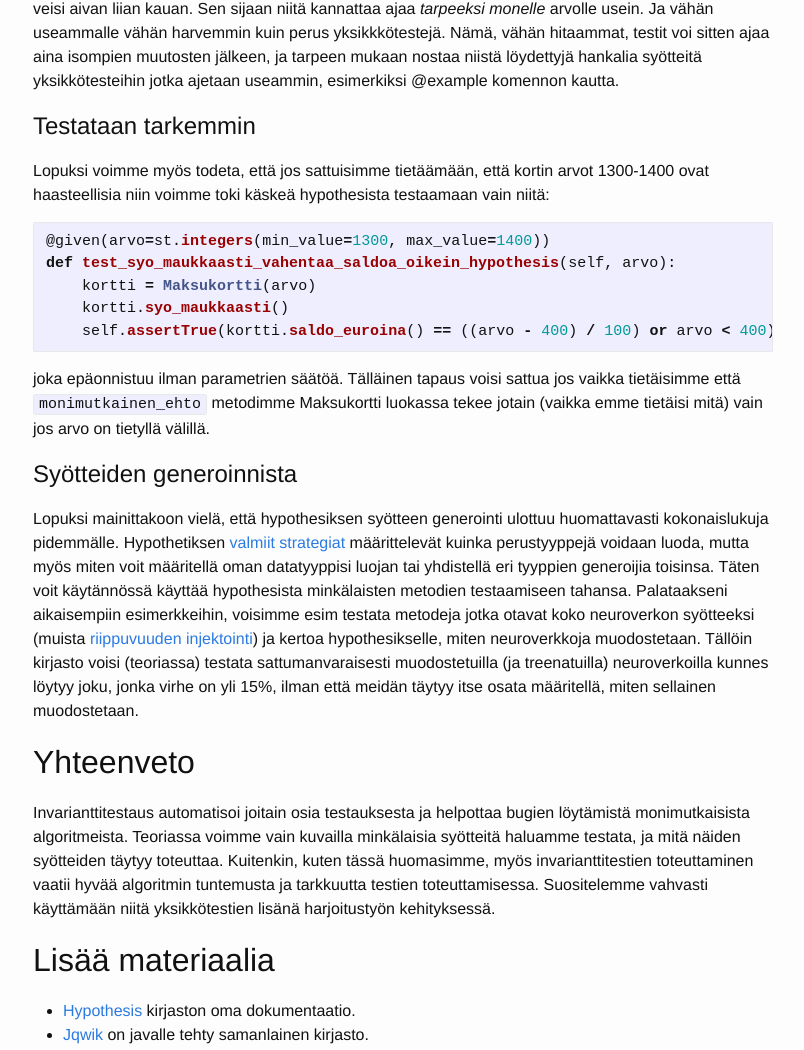
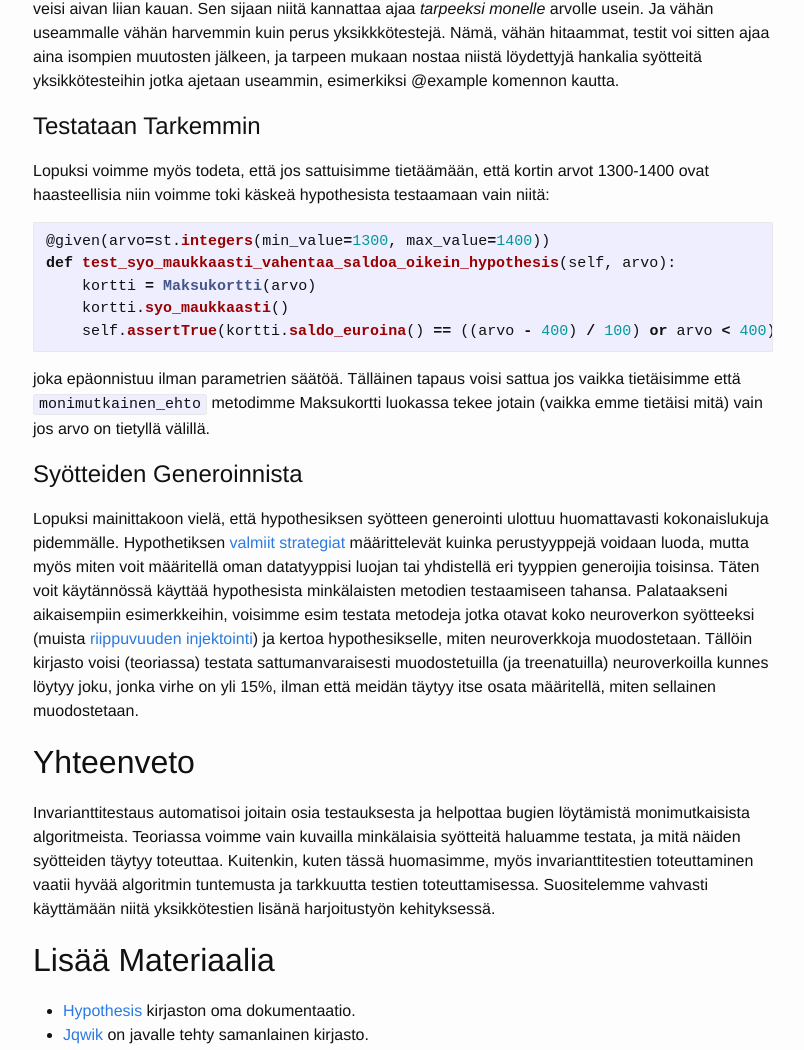
Before and after one commit to algolabra-hy/algolabra-hy.github.io, a Jekyll site: the page built from test_invariant.md, in a window 1280 px wide and 1400 px high, scrolled down 8622 px. Shown: the part 148-1198 px from the top of the window, without its empty margins (237-1041 px from the left). Built offline with Jekyll 4.4.1, drawn with Linux system fonts in a browser that asks for light colours; some of the changed text lies outside the part shown.

````diff
--- a/test_invariant.md
+++ b/test_invariant.md
@@ -98,7 +98,7 @@ src/maksukortti.py      22      1      8      2    90%   15->exit, 20
 TOTAL                   22      1      8      2    90%
 ```
 
-## Monimutkainen maksukortti
+## Monimutkainen Maksukortti
 
 Simuloidaan seuraavaksi (hieman keinotekoisesti) monimutkaisemman algoritmin testausta.
 Kuvitellaan, että syödessä maukkaasti halutaan tarkastaa jokin monimutkainen ehto, joka varmistaa,
@@ -142,7 +142,7 @@ emme pysty määrittelemään syöteitä yksikkötestille joka varmasti saisi se
 Jos tämä esimerkki tuntuu liian keinotekoiselta voit kuvitella esim. ohjelman joka tekee jotain erilailla jos jonkun neuroverkon
 virhe on enemmän kuin 15%, tai tekoälyn, joka toimii erilailla mikäli se toteaa voittomahdollisuuksiensa olevan yli 83%.
 
-## Yksittäisistä syötteistä invariantteihin
+## Yksittäisistä Syötteistä Invariantteihin
 Nähtiin siis tapaus, jossa koodi toimii halutulla tavalla _melkein_ kaikilla syötteillä. Voidaksemme kirjoittaa testin joka huomaa bugin, meidän täytyisi osata arvata syötteet jolla koodi ei toimi. Harjoitustyössä toteutettaville algoritmeille tämä voi olla parhaimillaankin erittäin haastavaa, yleensä mahdotonta. Yksittäisten syötteiden sijasta tälläisissä tapauksissa kannattaakin testata invariantteja joita metodien tulisi toteuttaa, ja luoda mahdolliset syötteet automaattisesti. Englanniksi tätä tekniikka kutsutaan usein nimellä invariant tai property testing, ja se liittyy myös läheisesti ns. fuzzaukseen.
 
 Invarianttitestauksessa ideana on, että:
@@ -205,14 +205,14 @@ Tämä johtuu siitä, että juuri kirjoittamamme testi kokeilee myös arvoja jot
 
 Haarakattavuuden mielessä nämä testit ovat siis parempia ja testaavat suurempaa osaa koodista. Tämän lisäki toivottu invariantti tuntuu pitävän. Vielä tämäkään ei kuitenkaan riitä. Ongelmana on, että testimme hylkää täsmälleen yhden yhteensä 150000 mahdollisesta arvosta ja normaaleilla asetuksilla hypotheis kirjasto ajaa jokaisen testin vain [100 kertaa](https://hypothesis.readthedocs.io/en/latest/settings.html#hypothesis.settings.max_examples) eri, sattumanvaraisesti valituilla, arvoilla. Jos ajaisimme testejä tarpeeksi monta kertaa, lopulta hypothesis voisi sattumalta valita arvon 1337 jolloin testit hylkäisivät. Meillä ei kuitenkaan ole mitään takuita siitä monta kertaa täytyy ajaa. Toisin sanoen invarianttitestit eivät vielä itsessään täysin takaa koodin toimivuutta. Moninmutkaisten algoritmien testaaminen vaatii siis edelleenkin hyvää ymmärrystä algoritmista ja sen toivotusta toiminnasta
 
-## Miten parannetaan?
+## Miten Parannetaan?
 
 Katsotaan vielä, miten tätä yhtä testiä voisi parantaa saamaan kiinni tunnetun bugin. Yleisesti tähän on kolme tapaa:
 1. Testataan enemmän arvoja.
 1. Lisätään yksittäisiä arvoja pakollisiksi testeiksi.
 1. Testataan arvoja jotka oletamme vaikeiksi
 
-# Testataan enemmän
+# Testataan Enemmän
 Tämä on ehkä kaikkein luonnollisin ajatus parantaa testejä. Käsketään yksinkertaisesti hypothesisiä kokeilemaan enemmän arvoja.
 Tämä onnistuu lisäämällä importteihin "settings" käskyn ja lisäämällä sen testin eteen:
 ```python
@@ -267,7 +267,7 @@ FAILED src/tests/maksukortti_test.py::TestMaksukortti::test_syo_maukkaasti_vahen
 ```
 Nyt saatiin mitä haluttiin, hypotheis kertoo, että yksi testi epäonnistui, ja myös että se epäonnistui silloin kun muuttuja arvo on 1337, eli aivan kuten odotimmekin.
 
-# Lisätään yksikkötestejä
+# Lisätään Yksikkötestejä
 Jos ajoit edellisen testin itse, huomasit että siihen meni (verattaessa aiempaan) melko paljon aikaa. Tämä johtuu yksinkertaisesti siitä, että viimeinen testi ajettiin yhteensä 15000 kertaa. Tämä on useamman arvon testaamisen heikkous, vaikeita metodeja voi olla aivan liian hidasta testata näin perusteellisesti aina kun ajetaan testejä. Tilanne pahenee edelleen jos metodi jota testataan ei ole vakioaikainen.
 
 Kuitenkin jos satuttaisiin jollain lailla tietämään, että arvo 1337 on hankala metodille (esim. ajamalla kerran perusteelliset testit), niin voimme pakottaa hypotheis kirjaston aina kokeilemaan ainakin sen arvon. Tämä onnistuu @example lisäyksellä:
@@ -323,7 +323,7 @@ Eli testi ei mene läpi, eikä kestäkään niin kauaa enää.
 
 *Huom* Yleisessä tapauksessa invariantti testejä ei siis kannata ajaa kaikille mahdollisille syötteille, tämä veisi aivan liian kauan. Sen sijaan niitä kannattaa ajaa _tarpeeksi monelle_ arvolle usein. Ja vähän useammalle vähän harvemmin kuin perus yksikkkötestejä. Nämä, vähän hitaammat, testit voi sitten ajaa aina isompien muutosten jälkeen, ja tarpeen mukaan nostaa niistä löydettyjä hankalia syötteitä yksikkötesteihin jotka ajetaan useammin, esimerkiksi @example komennon kautta.
 
-# Testataan tarkemmin
+# Testataan Tarkemmin
 Lopuksi voimme myös todeta, että jos sattuisimme tietäämään, että kortin arvot 1300-1400 ovat haasteellisia niin voimme toki käskeä hypothesista testaamaan vain niitä:
 ```python
 @given(arvo=st.integers(min_value=1300, max_value=1400))
@@ -334,7 +334,7 @@ def test_syo_maukkaasti_vahentaa_saldoa_oikein_hypothesis(self, arvo):
 ```
 joka epäonnistuu ilman parametrien säätöä. Tälläinen tapaus voisi sattua jos vaikka tietäisimme että ```monimutkainen_ehto``` metodimme Maksukortti luokassa tekee jotain (vaikka emme tietäisi mitä) vain jos arvo on tietyllä välillä.
 
-# Syötteiden generoinnista
+# Syötteiden Generoinnista
 Lopuksi mainittakoon vielä, että hypothesiksen syötteen generointi ulottuu huomattavasti kokonaislukuja pidemmälle. Hypothetiksen [valmiit strategiat](https://hypothesis.readthedocs.io/en/latest/data.html) määrittelevät kuinka perustyyppejä voidaan luoda, mutta myös miten voit määritellä oman datatyyppisi luojan tai yhdistellä eri tyyppien generoijia toisinsa. Täten voit käytännössä käyttää hypothesista minkälaisten metodien testaamiseen tahansa. Palataakseni aikaisempiin esimerkkeihin, voisimme esim testata metodeja jotka otavat koko neuroverkon syötteeksi (muista [riippuvuuden injektointi](/riippuvuuksien_injektointi_python)) ja kertoa hypothesikselle, miten neuroverkkoja muodostetaan. Tällöin kirjasto voisi (teoriassa) testata sattumanvaraisesti muodostetuilla (ja treenatuilla) neuroverkoilla kunnes löytyy joku, jonka virhe on yli 15%, ilman että meidän täytyy itse osata määritellä, miten sellainen muodostetaan.
 
 
@@ -342,7 +342,7 @@ Lopuksi mainittakoon vielä, että hypothesiksen syötteen generointi ulottuu hu
 Invarianttitestaus automatisoi joitain osia testauksesta ja helpottaa bugien löytämistä monimutkaisista algoritmeista. Teoriassa voimme vain kuvailla minkälaisia syötteitä haluamme testata, ja mitä näiden syötteiden täytyy toteuttaa. Kuitenkin, kuten tässä huomasimme, myös invarianttitestien toteuttaminen vaatii hyvää algoritmin tuntemusta ja tarkkuutta testien toteuttamisessa. Suositelemme vahvasti käyttämään niitä yksikkötestien lisänä harjoitustyön kehityksessä.
 
 
-## Lisää materiaalia
+## Lisää Materiaalia
 - [Hypothesis](https://hypothesis.readthedocs.io/en/latest/#) kirjaston oma dokumentaatio.
 - [Jqwik](https://jqwik.net/) on javalle tehty samanlainen kirjasto.
 - [Junit-quickcheck](https://github.com/pholser/junit-quickcheck) on toinen Junit testikirjastoa muistuttava java kirjasto jolla tälläinen testaaminen onnistuu.
````
